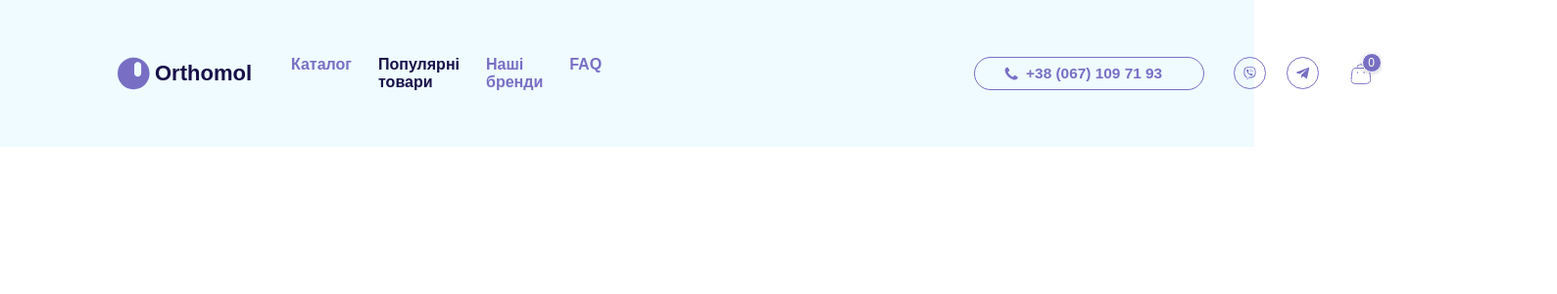
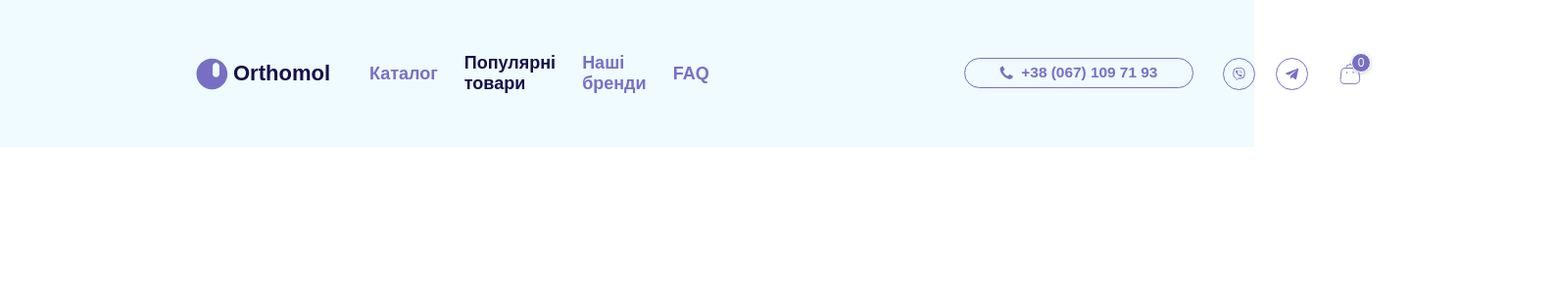
Before and after one commit to NVlasenko/orthomolFront, a React (Create React App) app: page / in a window 1280 px wide. Shown: the top 300 px of the page at 98% size, 1589 px wide, since content can reach past the window. Built offline with nearby package versions, Linux system fonts and the light colour scheme.

Commit message:
Initial commit

```diff
--- a/src/App.scss
+++ b/src/App.scss
@@ -7,7 +7,8 @@
 
 p,
 h1,
-h2 {
+h2,
+h3 {
   padding: 0;
   margin: 0;
 }
--- a/src/components/Header/Header.scss
+++ b/src/components/Header/Header.scss
@@ -1,35 +1,60 @@
 @import "../../styles/variables";
-
+@import "../../styles/mixins";
 .header {
   background-color: #e4f8ff99;
-  height: 150px;
+  height: 80px;
   width: 100vw;
   display: flex;
   align-items: center;
+  @include on-desktop {
+    height: 150px;
+  }
+
   &__catalog--wrapper{
     position: relative;
+    display: inline;
   }
   &__content {
     display: flex;
+    flex-direction: column;
+    gap: 10px;
+  justify-content: center;
+    @include on-tablet {
       flex-direction: row;
+      gap: 160px;
+    }
+    @include on-desktop {
       gap: 260px;
+
+    }
   }
   &__section {
     display: flex;
     flex-direction: row;
     align-items: center;
+    gap: 20px;
+    @include on-desktop {
       gap: 40px;
+     }
   }
   &__list {
     display: flex;
     flex-direction: row;
     gap: 27px;
+    align-items: center;
+    @include on-desktop {
+      align-items: center;
+     }
   }
 
   &__link {
     text-decoration: none;
     color: $first-primary-color;
     transition: color 0.5s ease;
+    font-size: 10px;
+    @include on-desktop {
+     font-size: 18px;
+    }
     &.is-active {
       color: $second-primary-color;
     }
@@ -45,10 +70,21 @@
   align-items: center;
   gap: 5px;
   text-decoration: none;
+  &__img{
+    width: 20px;
+    height: 20px;
+    @include on-desktop {
+      width: 33px;
+    height: 33px;
+    }
+  }
   &__text {
     font-family: 'Oddval', sans-serif;
+    font-size: 13px;
+    color: #170f49;
+    @include on-desktop {
       font-size: 22px;
-    color: #170f49;
+    }
   }
 }
 
@@ -57,28 +93,53 @@
   flex-direction: row;
   text-align: center;
   align-items: center;
+  justify-content: space-between;
   gap: 32px;
+  @include on-desktop {
+    justify-content: none;
+  }
   &__info {
     display: flex;
     flex-direction: row;
     gap: 30px;
     &--phone {
-      padding: 7px 30px 7px 30px;
+      padding: 3px 7px 3px 7px;
       display: flex;
       flex-direction: row;
-      gap: 8px;
-      width: 234.44px;
+      gap: 5px;
+      width: 100%;
+    height: 20px;
       border-radius: 17px;
       border: 1px solid $second-primary-color;
+      align-items: center; /* Центрирование по вертикали */
+  justify-content: center;
+  @include on-desktop {
+    width: 234.44px;
+    gap: 8px;
+    padding: 7px 30px 7px 30px;
+    height: 31px;
+  }
+    }
+    &--img{
+      width: 8px;
+      height: 8px;
+      @include on-desktop {
+        width: 14px;
+      height: 14px;
+      }
     }
     &--number {
-      font-size: 15.4px;
+      font-size: 7px;
       font-weight: 600;
-      line-height: 18.7px;
+
       text-align: left;
       text-decoration: none;
       color: $second-primary-color;
       transition: color 0.5s ease;
+      @include on-desktop {
+        font-size: 15.4px;
+
+      }
       &:hover{
         color: $first-primary-color;
       }
@@ -89,10 +150,13 @@
     display: flex;
     flex-direction: row;
     align-items: center;
+    gap: 10px;
+    @include on-desktop {
       gap: 21px;
+    }
     &--icon {
-      width: 33px;
-      height: 33px;
+      width: 20px;
+      height: 20px;
       border-radius: 50%;
       border: 1px solid $second-primary-color;
       display: flex;
@@ -100,13 +164,21 @@
       align-items: center;
       justify-content: center;
       transition: transform 0.5s ease;
+      @include on-desktop {
+        width: 33px;
+      height: 33px;
+      }
     &:hover{
       transform: scale(1.3);
     }
       img {
+        width: 10px;
+        height: 10px;
+        transform: scale(1);
+        @include on-desktop {
           width: 15px;
         height: 15px;
-        transform: scale(1);
+        }
       }
     }
   }
@@ -118,26 +190,37 @@
   height: 22px;
 
   &__icon {
+    width: 85%;
+    height: 85%;
+    @include on-desktop {
       width: 100%;
       height: 100%;
+    }
   }
 
   &__count {
     position: absolute;
-    top: -10px;
-    right: -10px;
-    width: 20px;
-    height: 20px;
+    top: -5px;
+    right: -5px;
+    width: 15px;
+    height: 15px;
     display: flex;
     align-items: center;
     justify-content: center;
     background-color: $second-primary-color;
     color: #fff;
-    font-size: 12px;
+    font-size: 10px;
     font-weight: 400;
     border-radius: 50%;
     border: 1px solid #fff;
     box-shadow: 0 1px 4px rgba(0, 0, 0, 0.2);
     cursor: pointer;
+    @include on-desktop {
+      top: -10px;
+      right: -10px;
+      width: 20px;
+      height: 20px;
+      font-size: 12px;
     }
   }
+}
--- a/src/components/Header/Header.tsx
+++ b/src/components/Header/Header.tsx
@@ -1,124 +1,37 @@
-// import React, { useState } from "react";
-// import "./Header.scss";
-// import classNames from "classnames";
-// import { Link, NavLink } from "react-router-dom";
-// import { DropDownCatalog } from "../DropDownCatalog";
-
-// export const Header: React.FC = () => {
-//   const [isCatalogHovered, setCatalogHovered] = useState(false);
-
-//   const getLinkClass = ({ isActive }: { isActive: boolean }) =>
-//     classNames("header__link", {
-//       "is-active": isActive,
-//     });
-
-//   return (
-//     <div className="header">
-//       <div className="header__content">
-//         <div className="header__section container">
-//           <Link to="/" className="logo">
-//             <img
-//               className="logo__img"
-//               src={`${process.env.PUBLIC_URL}/images/logo/logoOrthomol.svg`}
-//               alt="logo"
-//             />
-//             <p className="logo__text">Orthomol</p>
-//           </Link>
-//           <nav className="header__list">
-//             <NavLink to="#" className={getLinkClass}
-//             onMouseEnter={() => setCatalogHovered(true)}
-//             onMouseLeave={() => setCatalogHovered(false)}
-//             >
-//               Каталог
-//             </NavLink>
-//             {isCatalogHovered && <DropDownCatalog />}
-//             <NavLink to="/popular" className={getLinkClass}>
-//               Популярні товари
-//             </NavLink>
-//             <NavLink to="#" className={getLinkClass}>
-//               Наші бренди
-//             </NavLink>
-//             <NavLink to="#" className={getLinkClass}>
-//               FAQ
-//             </NavLink>
-//           </nav>
-//         </div>
-
-//         <div className="contact">
-//           <div className="contact__info">
-//             <div className="contact__info--phone">
-//               <img
-//                 src={`${process.env.PUBLIC_URL}/images/icons/phone.svg`}
-//                 alt="phone"
-//               />
-//               <a className="contact__info--number" href="tel:+380671097193">
-//                 +38 (067) 109 71 93
-//               </a>
-//             </div>
-
-//             <div className="contact__messenger">
-//               <a
-//                 href="https://t.me/yourusername"
-//                 target="_blank"
-//                 rel="noopener noreferrer"
-//                 className="contact__messenger--icon"
-//               >
-//                 <img
-//                   src={`${process.env.PUBLIC_URL}/images/icons/viber.svg`}
-//                   alt="Viber"
-//                 />
-//               </a>
-
-//               <a
-//                 href="https://t.me/yourusername"
-//                 target="_blank"
-//                 rel="noopener noreferrer"
-//                 className="contact__messenger--icon"
-//               >
-//                 <img
-//                   src={`${process.env.PUBLIC_URL}/images/icons/telegram.svg`}
-//                   alt="Telegram"
-//                 />
-//               </a>
-//             </div>
-//           </div>
-//           <div className="basket">
-//             <NavLink to="#">
-//               <img
-//                 src={`${process.env.PUBLIC_URL}/images/icons/basket.svg`}
-//                 alt="Basket"
-//                 className="basket__icon"
-//               />
-//             </NavLink>
-//             <span className="basket__count">0</span>
-//           </div>
-//         </div>
-//       </div>
-//     </div>
-//   );
-// };
-import React, { useState } from "react";
+import React, { useEffect, useRef, useState } from "react";
 import "./Header.scss";
 import classNames from "classnames";
 import { Link, NavLink } from "react-router-dom";
 import { DropDownCatalog } from "../DropDownCatalog";
-
+import './../../styles/container.scss';
 export const Header: React.FC = () => {
   const [isCatalogHovered, setCatalogHovered] = useState(false);
-
+  const catalogRef = useRef<HTMLAnchorElement | null>(null);
   const getLinkClass = ({ isActive }: { isActive: boolean }) =>
     classNames("header__link", {
       "is-active": isActive,
     });
 
-  // Обработчики событий для наведения и ухода с области
   const handleMouseEnter = () => setCatalogHovered(true);
   const handleMouseLeave = () => setCatalogHovered(false);
 
+  const handleClickOutside = (event: MouseEvent) => {
+    if (catalogRef.current && !catalogRef.current.contains(event.target as Node)) {
+      setCatalogHovered(false);
+    }
+  };
+
+  useEffect(() => {
+    document.addEventListener("mousedown", handleClickOutside);
+    return () => {
+      document.removeEventListener("mousedown", handleClickOutside);
+    };
+  }, []);
+
   return (
     <div className="header">
-      <div className="header__content">
-        <div className="header__section container">
+      <div className="header__content container">
+        <div className="header__section ">
           <Link to="/" className="logo">
             <img
               className="logo__img"
@@ -131,9 +44,9 @@ export const Header: React.FC = () => {
             <div
               className="header__catalog-wrapper"
               onMouseEnter={handleMouseEnter}
-
+              ref={catalogRef}
             >
-              <NavLink to="#" className={getLinkClass}>
+              <NavLink  to="#" className={getLinkClass}>
                 Каталог
               </NavLink>
               <div onMouseLeave={handleMouseLeave}>
@@ -151,12 +64,15 @@ export const Header: React.FC = () => {
               FAQ
             </NavLink>
           </nav>
+
+
         </div>
 
         <div className="contact">
           <div className="contact__info">
             <div className="contact__info--phone">
               <img
+                className="contact__info--img"
                 src={`${process.env.PUBLIC_URL}/images/icons/phone.svg`}
                 alt="phone"
               />
--- a/src/styles/container.scss
+++ b/src/styles/container.scss
@@ -1,15 +1,14 @@
 @import './mixins';
 
 .container {
-  overflow-x: hidden;
   margin: 0 auto;
-  padding: 0 300px;
+  padding: 0 34px;
 
   @include on-tablet {
     padding: 0 34px;
   }
 
   @include on-desktop {
-    padding: 0 120px;
+    padding: 0 200px;
   }
 }
```
Also changed, not shown: src/components/DropDownCatalog/DropDownCatalog.scss (+61 -24 lines), src/components/DropDownCatalog/DropDownCatalog.tsx (+39 -1 lines). Lines whose indentation alone changed are shown as unchanged.
